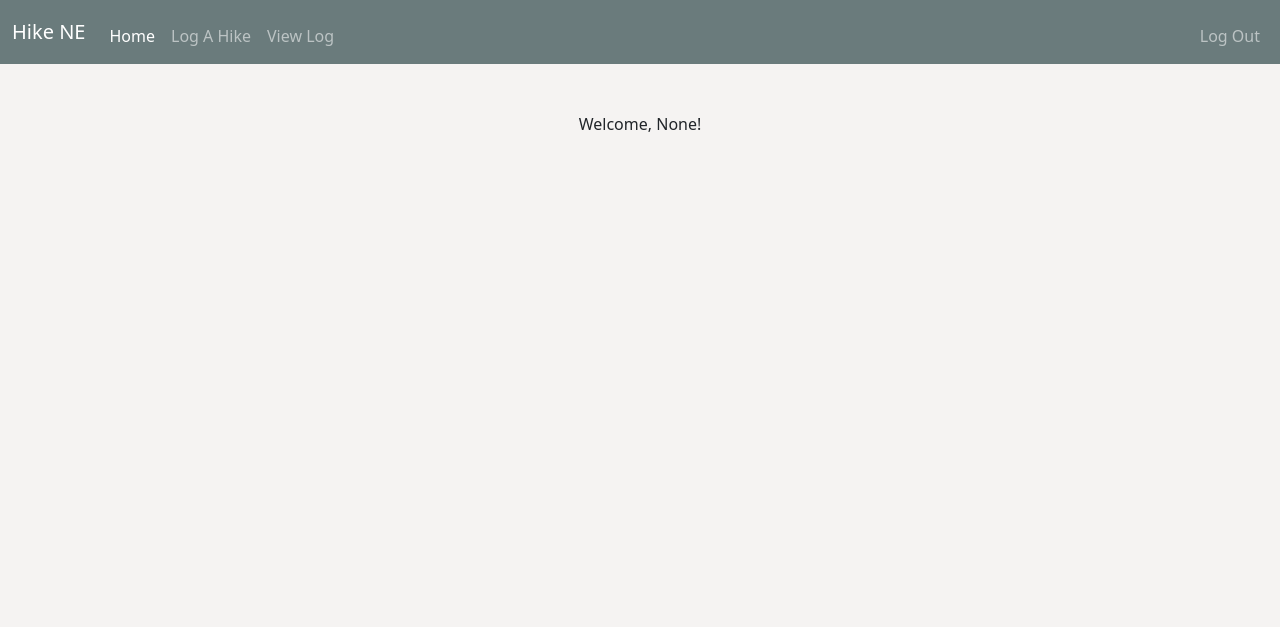
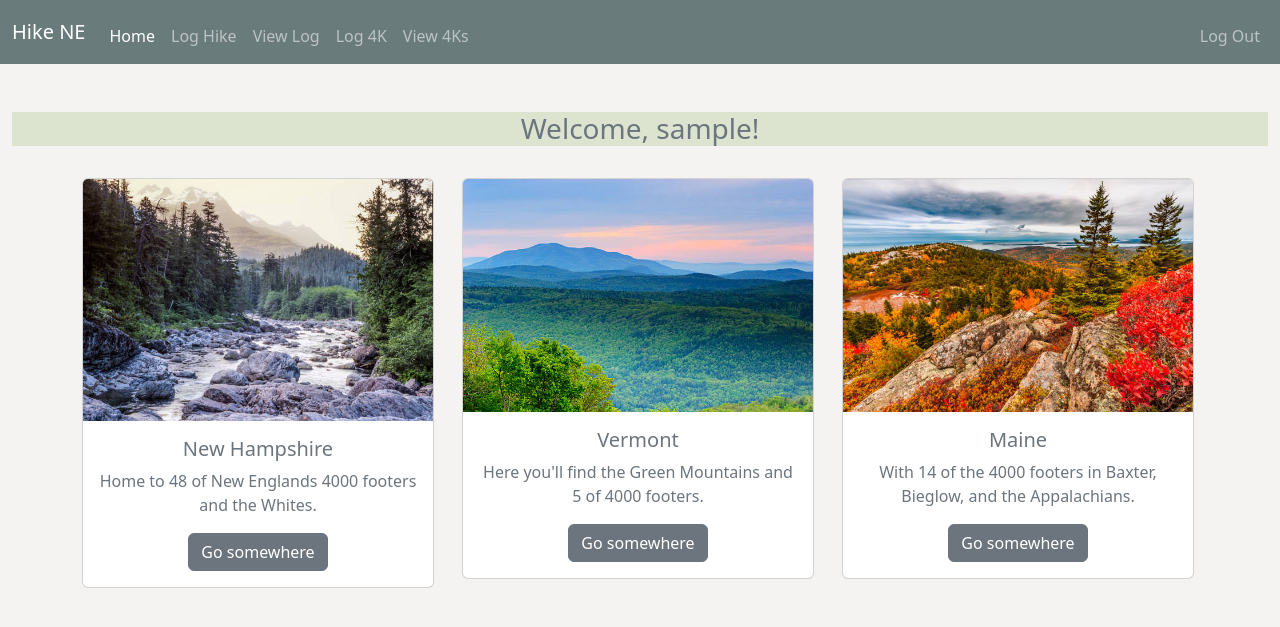
Before and after one commit to emi-rai/CS50Final, a Flask app: page /home in a window 1280 px wide. Shown: the top 627 px of the page. Run offline with Flask 2, Linux system fonts and the light colour scheme; the visitor is signed in with stand-in values (Sample User, id 1); grey boxes are pictures that could not be loaded.

Commit message:
Added functionality to log 4000+ mountains

```diff
--- a/app.py
+++ b/app.py
@@ -6,7 +6,6 @@ from flask import Flask, render_template, session, flash, request, redirect
 from flask_session import Session
 from flask_login import LoginManager, login_required, UserMixin, login_user
 from werkzeug.security import check_password_hash, generate_password_hash
-from dotenv import load_dotenv
 
 import os
 
@@ -121,7 +120,10 @@ def index():
 @login_required
 def home():
     if request.method == 'GET':
-        return render_template('home.html', username=request.args.get('username'))
+        username = session.get('username')
+        print(username)
+        print(session.get('userid'))
+        return render_template('home.html', username=username)
 
 
 @app.route("/logout")
@@ -171,7 +173,8 @@ def register():
                 # Login the user
                 login_user(user)
                 # Start session
-                session['username'] = user.id
+                session['userid'] = user.id
+                session['username'] = user.username
                 # Return the home page
                 return render_template('/home.html', username=form.username.data)
 
@@ -187,7 +190,7 @@ def login():
 
     form = LoginForm()
 
-    if request.method() == 'POST':
+    if request.method == 'POST':
         if form.validate_on_submit():
             # Check username on form is in the database
             conn = get_db_connection()
@@ -203,7 +206,7 @@ def login():
                 # If username and password match database, log the user in and initiate a session
                 if form.username.data == user.username and check_password_hash(user.user_password, form.password.data):
                     login_user(user)
-                    session['username'] = user.id
+                    session['userid'] = user.id
                     return redirect('/home?username=' + request.form.get('username'))
 
                 # If the username or password are incorrect, flash a message and reload the login form
@@ -233,7 +236,7 @@ def loghike():
             # Connect to the database
             db = get_db_connection()
             # Insert info into database
-            db.execute('INSERT INTO hikelog (hike_title, hike_date, content, user_id) VALUES (?, ?, ?, ?)', (form.hike_title.data, form.hike_date.data, form.content.data, session.get('username')))
+            db.execute('INSERT INTO hikelog (hike_title, hike_date, content, user_id) VALUES (?, ?, ?, ?)', (form.hike_title.data, form.hike_date.data, form.content.data, session.get('userid')))
             db.commit()
             # Show user message
             flash('Hike Logged!')
@@ -248,8 +251,53 @@ def loghike():
 def viewlog():
     # Get all logged hikes from database
     db = get_db_connection()
-    log_obj = db.execute('SELECT hike_title, hike_date, content, created FROM hikelog WHERE user_id = ?', (session.get('username'),))
+    log_obj = db.execute('SELECT hike_title, hike_date, content, created FROM hikelog WHERE user_id = ?', (session.get('userid'),))
     log_list = sql_data_to_list_of_dicts(log_obj)
     print(log_list)
 
     return render_template('viewlog.html', log_list=log_list)
+
+
+@app.route('/list4000fters')
+@login_required
+def list4000fters():
+
+    # Pull mountain information from database
+    db = get_db_connection()
+    mnt_obj = db.execute('SELECT * FROM "4000_footers" ORDER BY Rank')
+    mtn_list = sql_data_to_list_of_dicts(mnt_obj)
+    log4000_obj = db.execute('SELECT * FROM log4000 WHERE user_id = ?', (session.get('userid'),))
+    list4000 = sql_data_to_list_of_dicts(log4000_obj)
+
+    # loop through the list4000
+    for fourk in list4000:
+        # loop through mtn_list
+        for mtn in mtn_list:
+            # if the fourk['rank_mtn'] is equal to the mtn['Rank']
+            if fourk['rank_mtn'] == mtn['Rank']:
+                mtn['Completed'] = fourk['date_hiked']
+
+    return render_template('list4000fters.html', mtn_list=mtn_list)
+
+@app.route('/log4000fter', methods=['GET', 'POST'])
+@login_required
+def log4000fter():
+    db = get_db_connection()
+    mnt_obj = db.execute('SELECT Name, "State/Rank" FROM "4000_footers" ORDER BY Rank')
+    mtn_list = sql_data_to_list_of_dicts(mnt_obj)
+
+    if request.method == 'POST':
+        mtn_state = request.form.get('4000Footer')
+        mtn_list = mtn_state.split(',')
+        mtn = mtn_list[0]
+        date_completed = str(request.form.get("hikedate"))
+        # Get rank of mountain with name from form
+        rank_mtn_obj = db.execute('SELECT Rank FROM "4000_footers" WHERE Name = ?', (mtn,))
+        rank_mtn_list = sql_data_to_list_of_dicts(rank_mtn_obj)
+        # Insert the information into the log4000 database
+        db.execute('INSERT INTO log4000 (user_id, name_mtn, rank_mtn, date_hiked) VALUES (?, ?, ?, ?)', (session.get('userid'), mtn, rank_mtn_list[0]['Rank'], date_completed))
+        db.commit()
+        flash('4000 Footer Logged!')
+        return render_template('log4000fter.html', mtn_list=mtn_list)
+
+    return render_template('log4000fter.html', mtn_list=mtn_list)
--- a/init_db.py
+++ b/init_db.py
@@ -6,4 +6,6 @@ db.execute('CREATE TABLE IF NOT EXISTS users (id INTEGER PRIMARY KEY AUTOINCREME
 
 db.execute('CREATE TABLE IF NOT EXISTS hikelog (id INTEGER PRIMARY KEY AUTOINCREMENT, user_id INTEGER NOT NULL, created TIMESTAMP NOT NULL DEFAULT CURRENT_TIMESTAMP, hike_title TEXT NOT NULL, hike_date TEXT NOT NULL, content TEXT NOT NULL, FOREIGN KEY (user_id) REFERENCES users(id))')
 
+db.execute('CREATE TABLE IF NOT EXISTS log4000 ( id INTEGER PRIMARY KEY AUTOINCREMENT, user_id INTEGER NOT NULL, name_mtn TEXT NOT NULL, rank_mtn INTEGER NOT NULL, date_hiked TEXT NOT NULL, FOREIGN KEY (user_id) REFERENCES users(id))')
+
 db.close()
--- a/static/css/styles.css
+++ b/static/css/styles.css
@@ -1,26 +1,11 @@
 body {
     background-color: #f5f3f2;
-}
-
-#background {
-    background-image: url('image/riverwhitemts.jpeg');
-    background-size: contain;
-    background-repeat: no-repeat;
-    width: 100%;
-    height: 0;
 }
 
 #quote {
     background-color: #dce4d0;
 }
 
-#carousel {
-    height: 500px;
-    display: block;
-    margin: auto;
+#welcome {
+    background-color:#dce4d0
 }
-
-#carouselExampleControls {
-    display: block;
-    margin: auto;
-}
--- a/templates/home.html
+++ b/templates/home.html
@@ -5,7 +5,46 @@
 {% endblock %}
 
 {% block main %}
+    <div class="container-rounded" id="welcome">
+        <h3 class="text-muted">
+            Welcome, {{ username }}!
+        </h3>
+    </div>
+    <br>
+    <div class="container">
+        <div class="row justify-content-between">
+            <div class="col-4">
+                <div class="card" style="width: 22rem;">
+                    <img src="{{ url_for('static', filename='images/riverwhitemts.jpeg') }}" class="card-img-top" alt="...">
+                    <div class="card-body">
+                      <h5 class="card-title text-muted"">New Hampshire</h5>
+                      <p class="card-text text-muted">Home to 48 of New Englands 4000 footers and the Whites.</p>
+                      <a href="#" class="btn btn-secondary">Go somewhere</a>
+                    </div>
+                  </div>
+            </div>
+            <div class="col-4">
+                <div class="card" style="width: 22rem;">
+                    <img src="{{ url_for('static', filename='images/vermontmts.jpeg') }}" class="card-img-top" alt="...">
+                    <div class="card-body">
+                      <h5 class="card-title text-muted"">Vermont</h5>
+                      <p class="card-text text-muted"">Here you'll find the Green Mountains and 5 of 4000 footers.</p>
+                      <a href="#" class="btn btn-secondary">Go somewhere</a>
+                    </div>
+                  </div>
+            </div>
+            <div class="col-4">
+                <div class="card" style="width: 22rem;">
+                    <img src="{{ url_for('static', filename='images/mainemts.jpeg') }}" class="card-img-top" alt="...">
+                    <div class="card-body">
+                      <h5 class="card-title text-muted"">Maine</h5>
+                      <p class="card-text text-muted"">With 14 of the 4000 footers in Baxter, Bieglow, and the Appalachians.</p>
+                      <a href="#" class="btn btn-secondary">Go somewhere</a>
+                    </div>
+                  </div>
+            </div>
+        </div>
+    </div>
 
-    Welcome, {{ username }}!
 
 {% endblock %}
--- a/templates/index.html
+++ b/templates/index.html
@@ -49,7 +49,7 @@
                     <img src="{{ url_for('static', filename='images/riverwhitemts.jpeg') }}" class="card-img-top" alt="...">
                     <div class="card-body">
                       <h5 class="card-title text-muted"">New Hampshire</h5>
-                      <p class="card-text text-muted">Some quick example text to build on the card title and make up the bulk of the card's content.</p>
+                      <p class="card-text text-muted">Home to 48 of New Englands 4000 footers and the Whites.</p>
                       <a href="#" class="btn btn-secondary">Go somewhere</a>
                     </div>
                   </div>
@@ -59,7 +59,7 @@
                     <img src="{{ url_for('static', filename='images/vermontmts.jpeg') }}" class="card-img-top" alt="...">
                     <div class="card-body">
                       <h5 class="card-title text-muted"">Vermont</h5>
-                      <p class="card-text text-muted"">Some quick example text to build on the card title and make up the bulk of the card's content.</p>
+                      <p class="card-text text-muted"">Here you'll find the Green Mountains and 5 of 4000 footers.</p>
                       <a href="#" class="btn btn-secondary">Go somewhere</a>
                     </div>
                   </div>
@@ -69,7 +69,7 @@
                     <img src="{{ url_for('static', filename='images/mainemts.jpeg') }}" class="card-img-top" alt="...">
                     <div class="card-body">
                       <h5 class="card-title text-muted"">Maine</h5>
-                      <p class="card-text text-muted"">Some quick example text to build on the card title and make up the bulk of the card's content.</p>
+                      <p class="card-text text-muted"">With 14 of the 4000 footers in Baxter, Bieglow, and the Appalachians.</p>
                       <a href="#" class="btn btn-secondary">Go somewhere</a>
                     </div>
                   </div>
--- a/templates/layout.html
+++ b/templates/layout.html
@@ -26,11 +26,13 @@
                     <span class="navbar-toggler-icon"></span>
                 </button>
                 <div class="collapse navbar-collapse" id="navbarNav">
-                    {% if session["username"] %}
+                    {% if session["userid"] %}
                         <ul class="navbar-nav me-auto mt-2">
                             <li class="nav-item"><a class="nav-link active" aria-current="page" href="/home">Home</a></li>
-                            <li class="nav-item"><a class="nav-link" href="/loghike">Log A Hike</a></li>
+                            <li class="nav-item"><a class="nav-link" href="/loghike">Log Hike</a></li>
                             <li class="nav-item"><a class="nav-link" href="/viewlog">View Log</a></li>
+                            <li class="nav-item"><a class="nav-link" href="/log4000fter">Log 4K</a></li>
+                            <li class="nav-item"><a class="nav-link" href="/list4000fters">View 4Ks</a></li>
                         </ul>
                         <ul class="navbar-nav ms-auto mt-2">
                             <li class="nav-item"><a class="nav-link" href="/logout">Log Out</a></li>
@@ -46,10 +48,6 @@
                 </div>
             </div>
         </nav>
-
-        <div id="background">
-            <img id="background" src="{{ url_for('static', filename='images/riverwhitemts.jpeg') }}" class="image-fluid"  alt="...">
-        </div>
 
         {% if get_flashed_messages() %}
             <header>
```
Also changed, not shown: schema.sql (+9 -0 lines), templates/list4000fters.html (added, +41 -0 lines), templates/log4000fter.html (added, +23 -0 lines), templates/viewlog.html (+9 -1 lines), database.db, 4 other files.
